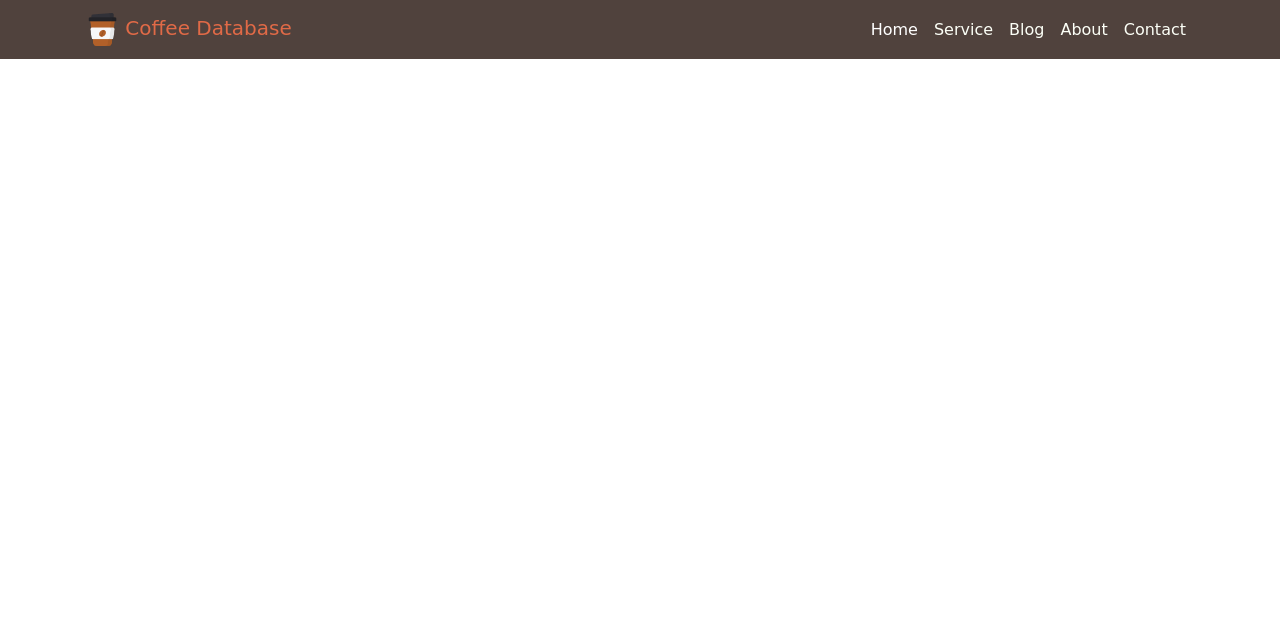
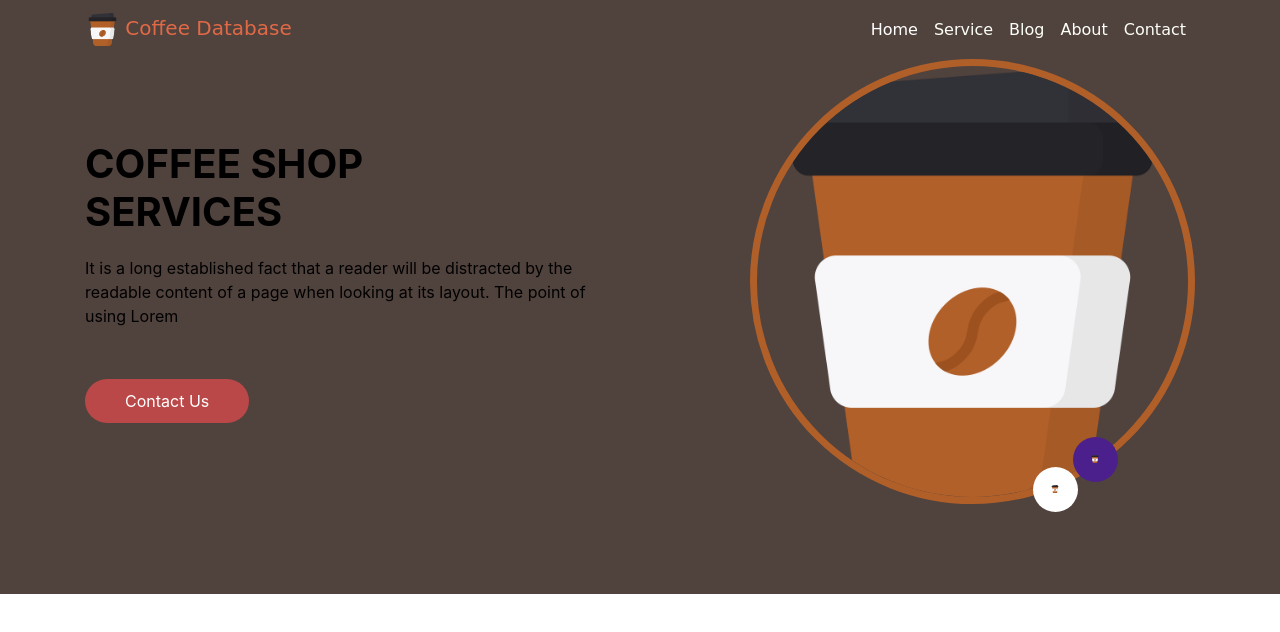
Before and after one commit to jamoul-hussein/CoffeShop, a plain HTML site: page index.html in a window 1280 px wide. Drawn offline with nearby package versions, Linux system fonts and the light colour scheme; a web font is replaced by a local one.

Commit message:
[ADD] Carousel slider

```diff
--- a/css/styles.css
+++ b/css/styles.css
@@ -53,9 +53,105 @@ header {
     position: relative;
     display: flex;
     flex-direction: column;
-    background-color: #f8f6f6;
+    background-color: var(--main-bg-color);
 }
 
 .header_section img {
     width: 33px;
 }
+
+
+/*end header section*/
+/* slider section */
+.slider_section {
+    -webkit-box-flex: 1;
+    -ms-flex: 1;
+    flex: 1;
+    display: -webkit-box;
+    display: -ms-flexbox;
+    display: flex;
+    -webkit-box-align: center;
+    -ms-flex-align: center;
+    align-items: center;
+    position: relative;
+    z-index: 2;
+    color: #3b3a3a;
+    padding-bottom: 90px;
+}
+
+.slider_section .row {
+    -webkit-box-align: center;
+    -ms-flex-align: center;
+    align-items: center;
+}
+
+.slider_section .right-side-slider {
+    color: #000000;
+}
+
+.slider_section .right-side-slider h1 {
+    text-transform: uppercase;
+    font-weight: bold;
+}
+
+.slider_section .right-side-slider p {
+    margin-top: 20px;
+}
+
+.slider_section .right-side-slider a {
+    display: inline-block;
+    padding: 10px 40px;
+    background-color: #bb4848;
+    color: #ffffff;
+    border-radius: 35px;
+    margin-top: 35px;
+}
+
+.slider_section .right-side-slider a:hover {
+    background-color: #933131;
+}
+
+.slider_section .img_container {
+    border: 7px solid #b15f29;
+    border-radius: 100%;
+    overflow: hidden;
+}
+
+.slider_section .img_container div#carouselExampleContarols {
+    width: 100%;
+    position: unset;
+}
+
+.slider_section .img_container .img-box img {
+    width: 100%;
+}
+
+.slider_section .carousel-control-prev,
+.slider_section .carousel-control-next {
+    top: initial;
+    left: initial;
+    bottom: 5%;
+    right: 10%;
+    width: 45px;
+    height: 45px;
+    border: none;
+    border-radius: 100%;
+    opacity: 1;
+    background-repeat: no-repeat;
+    background-size: 8px;
+    background-position: center;
+}
+
+.slider_section .carousel-control-prev {
+    background-image: url(../images/home-page/coffee-cup_logo.png);
+    background-color: #ffffff;
+    -webkit-transform: translate(-85px, 30px);
+    transform: translate(-85px, 30px);
+}
+
+.slider_section .carousel-control-next {
+    background-image: url(../images/home-page/coffee-cup_logo.png);
+    background-color: #4b208c;
+    -webkit-transform: translate(-45px, 0);
+    transform: translate(-45px, 0);
+}
--- a/index.html
+++ b/index.html
@@ -13,6 +13,9 @@
     <link rel="preconnect" href="https://fonts.googleapis.com">
     <link rel="preconnect" href="https://fonts.gstatic.com" crossorigin>
     <link href="https://fonts.googleapis.com/css2?family=Lumanosimo&family=Pacifico&display=swap" rel="stylesheet">
+
+    <meta http-equiv="X-UA-Compatible" content="IE=edge">
+    <meta name="viewport" content="width=device-width, initial-scale=1.0">
 
 </head>
 <body>
@@ -50,6 +53,58 @@
         </div>
     </header>
 
+    <section class=" slider_section ">
+        <div class="container">
+            <div class="row">
+                <div class="col-md-6 ">
+                    <div class="right-side-slider">
+                        <h1>
+                            Coffee Shop <br>
+                            Services
+                        </h1>
+                        <p>
+                            It is a long established fact that a reader will be distracted by the readable content of a
+                            page when looking at its layout. The point of using Lorem
+                        </p>
+                        <a href="">Contact Us</a>
+                    </div>
+                </div>
+                <div class="col-lg-5 col-md-6 offset-lg-1">
+                    <div class="img_content">
+                        <div class="img_container">
+                            <div id="carouselExampleControls" class="carousel slide" data-ride="carousel">
+                                <div class="carousel-inner">
+                                    <div class="carousel-item active">
+                                        <div class="img-box">
+                                            <img src="images/home-page/coffee-cup_logo.png" alt="">
+                                        </div>
+                                    </div>
+                                    <div class="carousel-item">
+                                        <div class="img-box">
+                                            <img src="images/home-page/coffee-cup_logo.png" alt="">
+                                        </div>
+                                    </div>
+                                    <div class="carousel-item">
+                                        <div class="img-box">
+                                            <img src="images/home-page/coffee-cup_logo.png" alt="">
+                                        </div>
+                                    </div>
+                                </div>
+                            </div>
+                        </div>
+                        <a class="carousel-control-prev" href="#carouselExampleControls" role="button"
+                           data-slide="prev">
+                            <span class="sr-only">Previous</span>
+                        </a>
+                        <a class="carousel-control-next" href="#carouselExampleControls" role="button"
+                           data-slide="next">
+                            <span class="sr-only">Next</span>
+                        </a>
+                    </div>
+                </div>
+            </div>
+        </div>
+    </section>
 </div>
 
 
```
